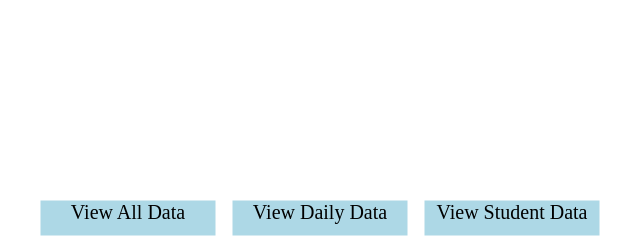
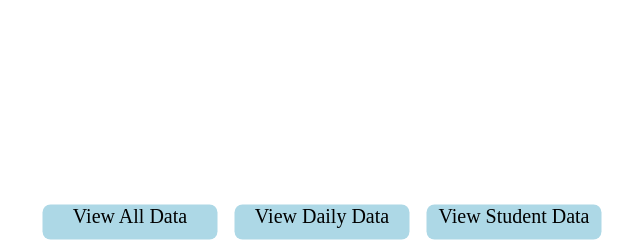
Before and after one commit to Acnchan8/KMC-CheckInWebApp, a Python web app: template src/templates/database.html in a window 1280 px wide. Shown: the part 862-1102 px from the top of the page, without its empty margins (320-960 px from the left). Run offline with Jinja, Linux system fonts and the light colour scheme; the template is opened without the code that fills it, so the values that code supplies are empty; some libraries are stand-ins or nearby versions.

Commit message:
Update database.html

```diff
--- a/src/templates/database.html
+++ b/src/templates/database.html
@@ -14,6 +14,8 @@
              left: 35%;
             transform: translate(-50%, -50%);
             background-color: lightblue;
+            margin: 4px 2px;
+            border-radius: 8px;
             font-size: 20px;
             height: 35px;
             width: 175px;
@@ -33,6 +35,8 @@
              left: 50%;
             transform: translate(-50%, -50%);
             background-color: lightblue;
+            margin: 4px 2px;
+            border-radius: 8px;
             font-size: 20px;
             height: 35px;
             width: 175px;
@@ -49,6 +53,8 @@
              left: 65%;
             transform: translate(-50%, -50%);
             background-color: lightblue;
+            margin: 4px 2px;
+            border-radius: 8px;
             font-size: 20px;
             height: 35px;
             width: 175px;
```
